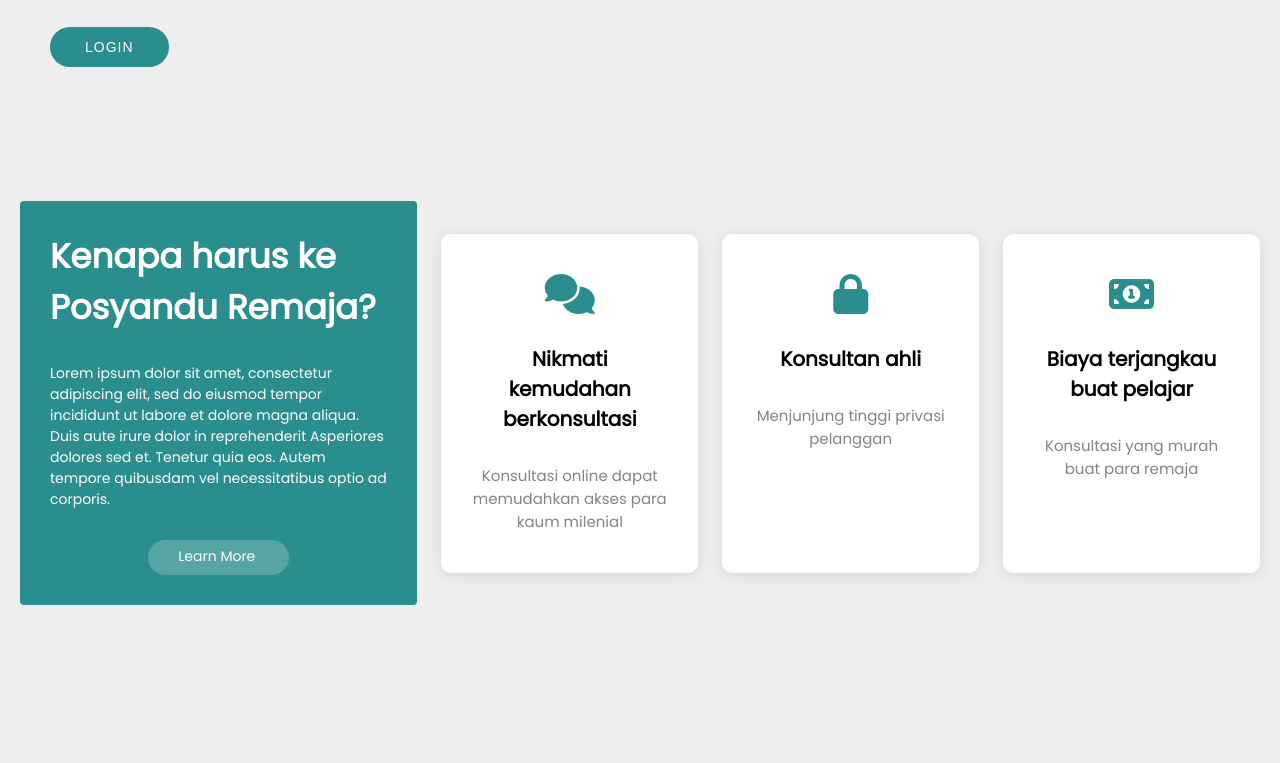
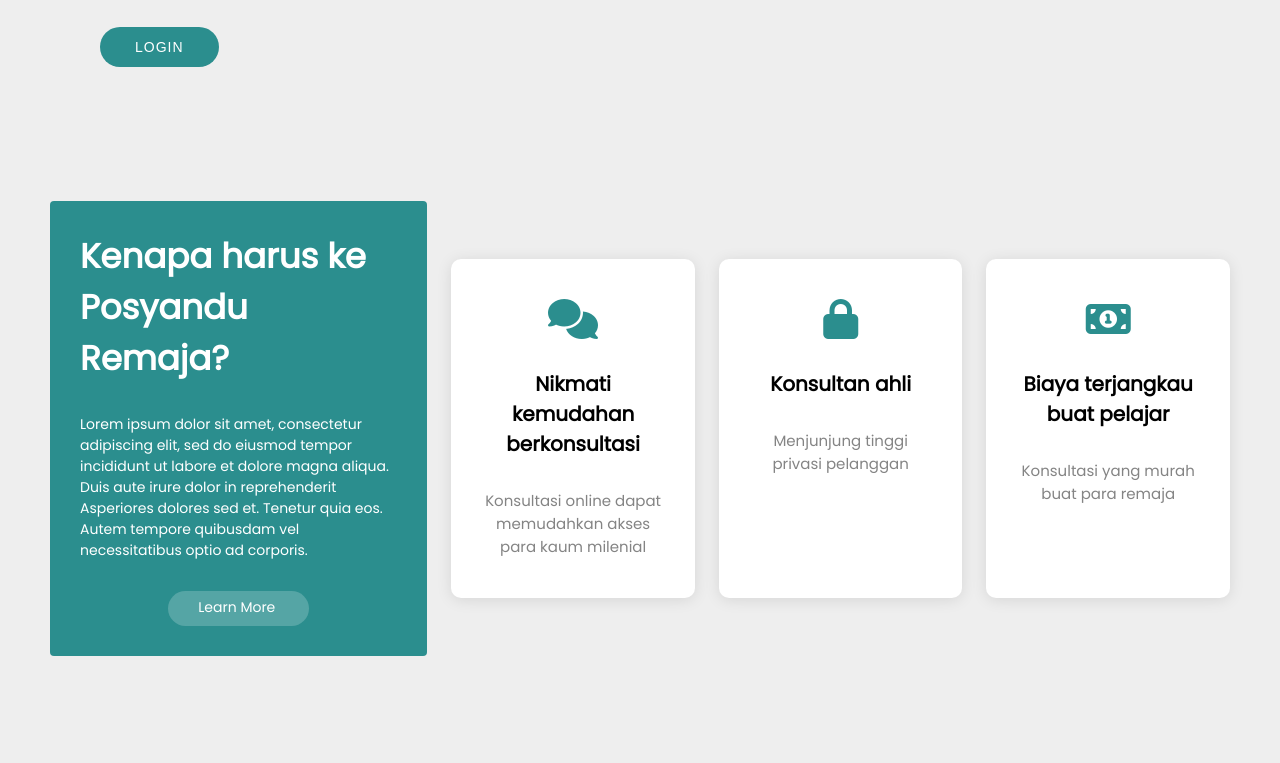
Before and after one commit to nararyacodetechy/Capstone-Konsultas-Remaja, a website built with webpack: page src/templates/index.html in a window 1280 px wide. Shown: the part 479-1242 px from the top of the page. Built offline with nearby package versions, Linux system fonts and the light colour scheme; some icons are missing; files whose address does not match are found by name.

Commit message:
perbaikan padding main dan  padding review

```diff
--- a/src/styles/responsive.css
+++ b/src/styles/responsive.css
@@ -157,7 +157,6 @@
 
 	.container, .container-sm {
 		max-width: 540px;
-		padding: 0 20px;
 		margin-right: auto;
 		margin-left: auto;
 	}
--- a/src/styles/style.css
+++ b/src/styles/style.css
@@ -39,7 +39,7 @@ a {
 
 
 section {
-  padding: 60px 0;
+  padding: 60px 50px;
   overflow: hidden;
 }
 
@@ -240,7 +240,6 @@ main {
   --bs-gutter-x: 1.5rem;
   --bs-gutter-y: 0;
   width: 100%;
-  padding: 0 50px;
   margin-right: auto;
   margin-left: auto;
 }
@@ -631,7 +630,6 @@ section {
 
 .testimonials .testimonial-item {
   box-sizing: content-box;
-  padding: 30px;
   min-height: 200px;
   box-shadow: 0px 2px 12px rgba(44, 73, 100, 0.08);
   position: relative;
```
